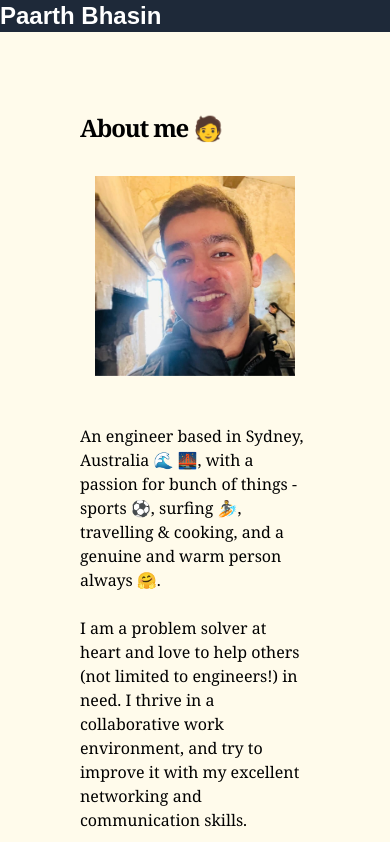
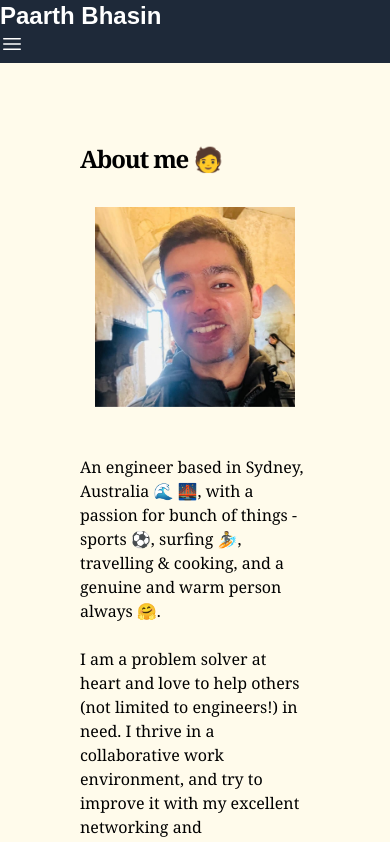
Before and after one commit to PaarthB/portfolio, a Next.js app: page /about in a window 390 px wide. Shown: the top 842 px of the page. Built offline with nearby package versions, Linux system fonts and the light colour scheme.

Commit message:
fix navbar for small devices

```diff
--- a/src/app/components/navbar.tsx
+++ b/src/app/components/navbar.tsx
@@ -1,18 +1,54 @@
+'use client'
+
 import Link from "next/link";
+import { useEffect, useState } from "react";
 
 export const Navbar = () => {
+  const [isOpen, setIsOpen] = useState(false);
+  const buttonClasses = `text-gray-100 font-bold text-sm px-2 py-1 border-2 border-gray-100 hover:bg-gray-100 hover:text-gray-800 rounded-lg transition duration-300`
+  const buttons = (
+    <>
+      <Link href="/projects" className="mx-2 hover:text-gray-300">Projects</Link>
+      <Link href="/experience" className="mx-2 hover:text-gray-300">Experience</Link>
+      <Link href="/about" className="mx-2 hover:text-gray-300">About</Link>
+      <Link href="/contact" className="mx-2 hover:text-gray-300">Contact</Link>
+    </>
+  )
+
   return (
     <nav className="bg-gray-800 text-white p4 sm:p-4 md:flex md:justify-between
-    md:items-center">
+    md:items-center w-full">
       <div className="container mx-auto flex justify-between items-center">
         <a href="" className="text-2xl font-bold">Paarth Bhasin</a>
       </div>
-      <div className="hidden md:flex">
-        <Link href="/projects" className="mx-2 hover:text-gray-300">Projects</Link>
-        <Link href="/experience" className="mx-2 hover:text-gray-300">Experience</Link>
-        <Link href="/about" className="mx-2 hover:text-gray-300">About</Link>
-        <Link href="/contact" className="mx-2 hover:text-gray-300">Contact</Link>
+      <div className="hidden md:block">
+        <div className='flex ml-10 items-baseline space-x-2'>
+          {buttons}
+        </div>
       </div>
+      <div className="md:hidden">
+        <button onClick={() => setIsOpen(!isOpen)} className="fill-gray-100" type="button">
+          {
+            !isOpen ?
+              (
+                <svg xmlns="http://www.w3.org/2000/svg" fill="none" viewBox="0 0 24 24" strokeWidth="1.5" stroke="currentColor" className="size-6">
+                  <path strokeLinecap="round" strokeLinejoin="round" d="M3.75 6.75h16.5M3.75 12h16.5m-16.5 5.25h16.5" />
+                </svg>
+              ) : (
+              <svg xmlns="http://www.w3.org/2000/svg" fill="none" viewBox="0 0 24 24" strokeWidth="1.5" stroke="currentColor" className="size-6">
+                <path strokeLinecap="round" strokeLinejoin="round" d="M6 18 18 6M6 6l12 12" />
+              </svg>
+              )
+          }
+        </button>
+      </div>
+      {
+        isOpen && (
+          <div className="flex flex-col gap-y-2 md:hidden px-4 sm:px-6 pb-2">
+            {buttons}
+          </div>
+        )
+      }
     </nav>
   )
 }
--- a/src/app/projects/page.tsx
+++ b/src/app/projects/page.tsx
@@ -31,9 +31,9 @@ export default function Experience() {
                         <span className="absolute flex items-center justify-center w-6 h-6 bg-white rounded-full -start-3 ring-8 ring-white">
                             <svg width="40px" height="40px" viewBox="0 0 256 256" version="1.1" xmlns="http://www.w3.org/2000/svg" preserveAspectRatio="xMidYMid">
                                 <defs>
-                                    <linearGradient x1="12.959%" y1="12.039%" x2="79.639%" y2="78.201%" id="a"><stop stop-color="#387EB8" offset="0%"/><stop stop-color="#366994" offset="100%"/>
+                                    <linearGradient x1="12.959%" y1="12.039%" x2="79.639%" y2="78.201%" id="a"><stop stopColor="#387EB8" offset="0%"/><stop stopColor="#366994" offset="100%"/>
                                     </linearGradient>
-                                    <linearGradient x1="19.128%" y1="20.579%" x2="90.742%" y2="88.429%" id="b"><stop stop-color="#FFE052" offset="0%"/><stop stop-color="#FFC331" offset="100%"/>
+                                    <linearGradient x1="19.128%" y1="20.579%" x2="90.742%" y2="88.429%" id="b"><stop stopColor="#FFE052" offset="0%"/><stop stopColor="#FFC331" offset="100%"/>
                                     </linearGradient>
                                 </defs>
                                 <path d="M126.916.072c-64.832 0-60.784 28.115-60.784 28.115l.072 29.128h61.868v8.745H41.631S.145 61.355.145 126.77c0 65.417 36.21 63.097 36.21 63.097h21.61v-30.356s-1.165-36.21 35.632-36.21h61.362s34.475.557 34.475-33.319V33.97S194.67.072 126.916.072zM92.802 19.66a11.12 11.12 0 0 1 11.13 11.13 11.12 11.12 0 0 1-11.13 11.13 11.12 11.12 0 0 1-11.13-11.13 11.12 11.12 0 0 1 11.13-11.13z" fill="url(#a)"/><path d="M128.757 254.126c64.832 0 60.784-28.115 60.784-28.115l-.072-29.127H127.6v-8.745h86.441s41.486 4.705 41.486-60.712c0-65.416-36.21-63.096-36.21-63.096h-21.61v30.355s1.165 36.21-35.632 36.21h-61.362s-34.475-.557-34.475 33.32v56.013s-5.235 33.897 62.518 33.897zm34.114-19.586a11.12 11.12 0 0 1-11.13-11.13 11.12 11.12 0 0 1 11.13-11.131 11.12 11.12 0 0 1 11.13 11.13 11.12 11.12 0 0 1-11.13 11.13z" fill="url(#b)"/>
@@ -43,7 +43,7 @@ export default function Experience() {
                         <p className="mb-4 text-base font-normal text-gray-500 dark:text-gray-400">Open source CLI tool which solves the problem of concurrency management for distributed applications in cloud, using <b>Redis</b>.</p>
                         <a href="https://github.com/PaarthB/LockR" className="inline-flex items-center px-4 py-2 text-sm font-medium text-gray-900 bg-white border border-gray-200 rounded-lg hover:bg-gray-100 hover:text-blue-700 focus:z-10 focus:ring-4 focus:outline-none focus:ring-gray-100 focus:text-blue-700 dark:bg-gray-800 dark:text-gray-400 dark:border-gray-600 dark:hover:text-white dark:hover:bg-gray-700 dark:focus:ring-gray-700" target="_blank">
                             <svg className="w-4 h-4 me-2" aria-hidden="true" xmlns="http://www.w3.org/2000/svg" fill="currentColor" viewBox="0 0 20 20">
-                                <path fill-rule="evenodd" d="M10 .333A9.911 9.911 0 0 0 6.866 19.65c.5.092.678-.215.678-.477 0-.237-.01-1.017-.014-1.845-2.757.6-3.338-1.169-3.338-1.169a2.627 2.627 0 0 0-1.1-1.451c-.9-.615.07-.6.07-.6a2.084 2.084 0 0 1 1.518 1.021 2.11 2.11 0 0 0 2.884.823c.044-.503.268-.973.63-1.325-2.2-.25-4.516-1.1-4.516-4.9A3.832 3.832 0 0 1 4.7 7.068a3.56 3.56 0 0 1 .095-2.623s.832-.266 2.726 1.016a9.409 9.409 0 0 1 4.962 0c1.89-1.282 2.717-1.016 2.717-1.016.366.83.402 1.768.1 2.623a3.827 3.827 0 0 1 1.02 2.659c0 3.807-2.319 4.644-4.525 4.889a2.366 2.366 0 0 1 .673 1.834c0 1.326-.012 2.394-.012 2.72 0 .263.18.572.681.475A9.911 9.911 0 0 0 10 .333Z" clip-rule="evenodd"/>
+                                <path fillRule="evenodd" d="M10 .333A9.911 9.911 0 0 0 6.866 19.65c.5.092.678-.215.678-.477 0-.237-.01-1.017-.014-1.845-2.757.6-3.338-1.169-3.338-1.169a2.627 2.627 0 0 0-1.1-1.451c-.9-.615.07-.6.07-.6a2.084 2.084 0 0 1 1.518 1.021 2.11 2.11 0 0 0 2.884.823c.044-.503.268-.973.63-1.325-2.2-.25-4.516-1.1-4.516-4.9A3.832 3.832 0 0 1 4.7 7.068a3.56 3.56 0 0 1 .095-2.623s.832-.266 2.726 1.016a9.409 9.409 0 0 1 4.962 0c1.89-1.282 2.717-1.016 2.717-1.016.366.83.402 1.768.1 2.623a3.827 3.827 0 0 1 1.02 2.659c0 3.807-2.319 4.644-4.525 4.889a2.366 2.366 0 0 1 .673 1.834c0 1.326-.012 2.394-.012 2.72 0 .263.18.572.681.475A9.911 9.911 0 0 0 10 .333Z" clipRule="evenodd"/>
                             </svg> View on GitHub
                         </a>
                     </li>
```
